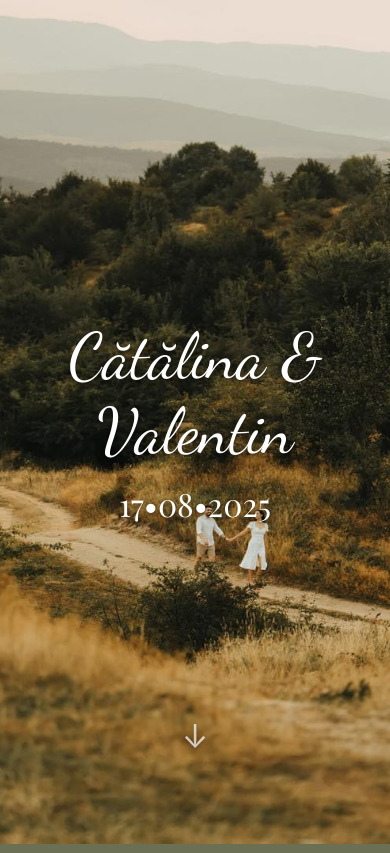
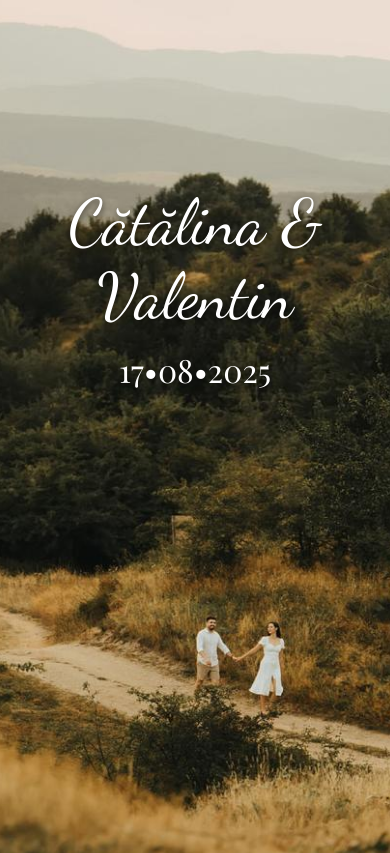
Before and after one commit to Baravd/wedding2, a React (Create React App) app: page / in a window 390 px wide. Shown: the top 853 px of the page. Built offline with nearby package versions, Linux system fonts and the light colour scheme.

Commit message:
move on hero part the text a vit up on mobile

```diff
--- a/src/HeroSection.jsx
+++ b/src/HeroSection.jsx
@@ -36,14 +36,16 @@ const HeroSection = () => {
                      height: '100vh',
                      display: 'flex',
                      flexDirection: 'column',
-                    justifyContent: 'center',
+                     justifyContent: { xs: 'flex-start', md: 'center' },
                      alignItems: 'center',
                      textAlign: 'center',
                      color: 'text.primary',
                      px: 2,
+                     pt: { xs: '22vh', md: 0 },
                      textShadow: '0 2px 6px rgba(0,0,0,0.6)',
                      position: 'relative',
                  }}
+
             >
                 <Typography variant="h1">Cătălina & Valentin</Typography>
                 <Typography variant="h2" sx={{ mt: 2 }}>17•08•2025</Typography>
--- a/src/InfoSection.jsx
+++ b/src/InfoSection.jsx
@@ -21,7 +21,7 @@ const InfoSection = () => {
                 <Grid container spacing={4}>
                     <Grid item xs={12} md={4} textAlign="center">
                         <Typography variant="h3" sx={{ fontWeight: 700 }}>
-                            INFORMATII
+                            INFORMAȚII
                         </Typography>
                         <Box
                             component="img"
```
Lines whose indentation alone changed are shown as unchanged.
